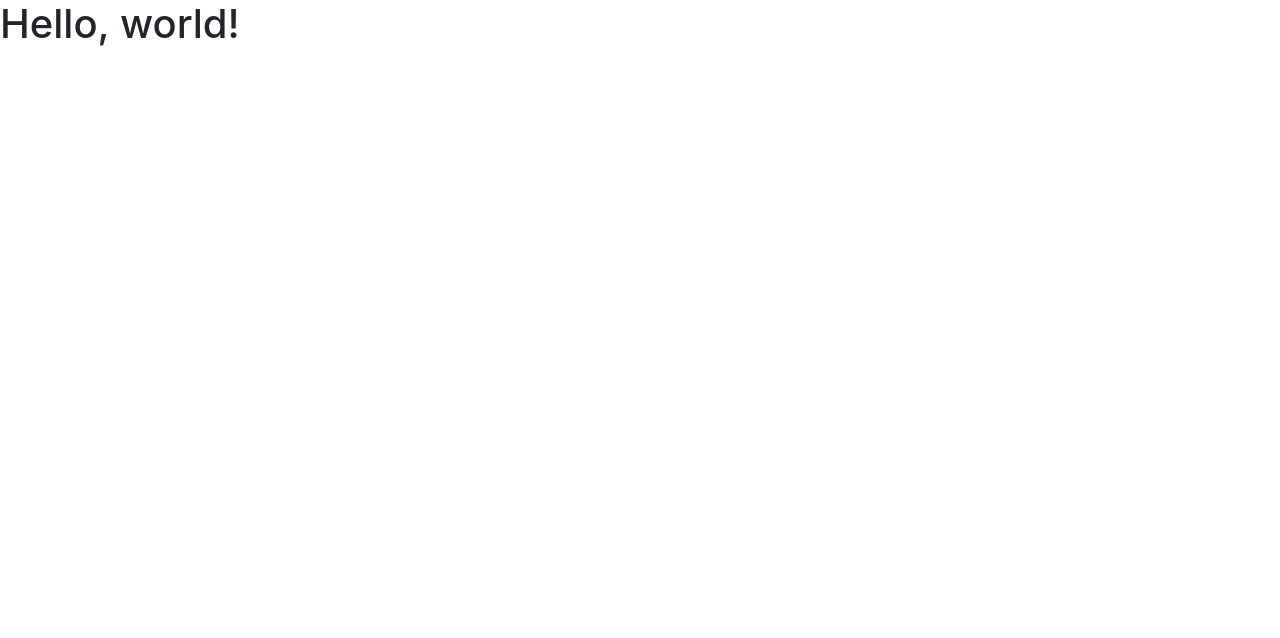
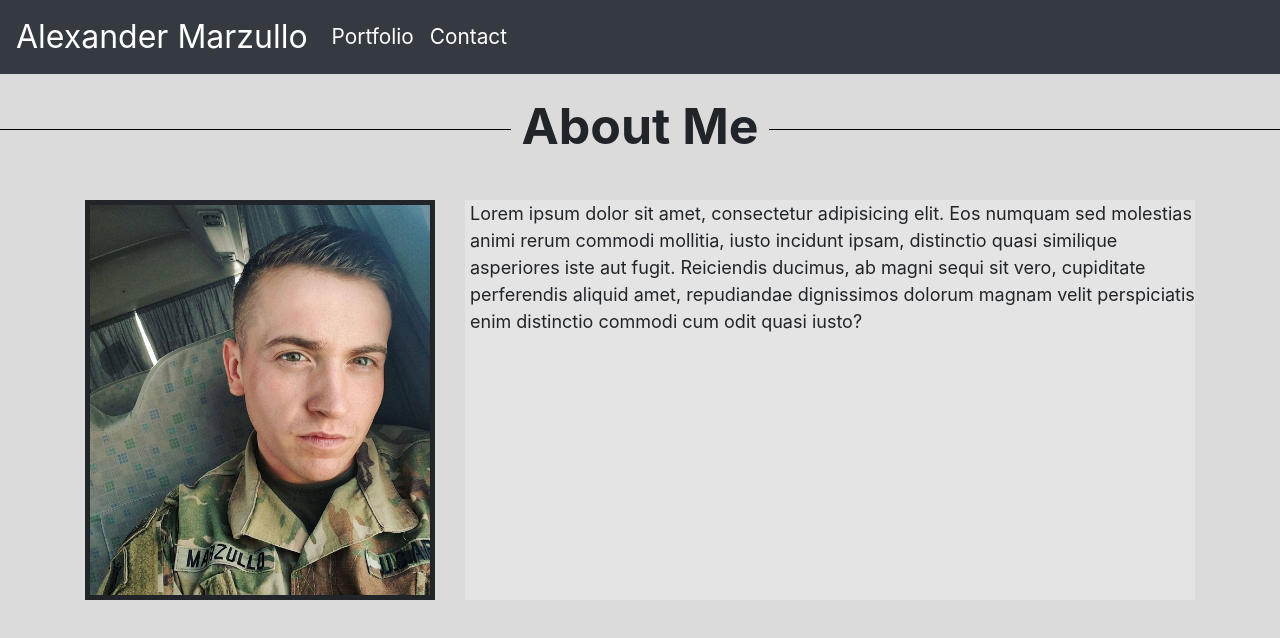
Before and after one commit to Amarz94/Big-Tuna, a plain HTML site: page index.html in a window 1280 px wide. Drawn offline with nearby package versions, Linux system fonts and the light colour scheme.

Commit message:
Added Nav, image, and bio to index

```diff
--- a/Files/style.css
+++ b/Files/style.css
@@ -0,0 +1,53 @@
+.navbar-brand {
+    font-size: 2rem;
+}
+
+.nav-link {
+    font-size: 1.3rem;
+}
+
+.navbar-dark .navbar-nav .nav-link {
+    color: white;
+}
+
+#profile {
+    object-fit: cover;
+    height: 100%;
+    width: 100%;
+    border-style: solid;
+    border-width: thick;
+    margin-top: 50px;
+    position:;
+}
+
+.biography {
+    margin-top: 50px;
+    background-color: rgba(255, 255, 255, 0.253);
+    height: 100%;
+}
+
+h1 {
+    width: 100%;
+   text-align: center;
+   border-bottom: 1px solid #000;
+   line-height: 0.1em;
+   margin: 50px 0 20px;
+   font-family: -apple-system, BlinkMacSystemFont, 'Segoe UI', Roboto, Oxygen, Ubuntu, Cantarell, 'Open Sans', 'Helvetica Neue', sans-serif;
+   font-weight: bold;
+   font-size:50px;
+}
+
+span{
+    background:rgb(219, 219, 219);
+    padding:0 10px;
+}
+
+p {
+    margin-left: 5px;
+    font-family: -apple-system, BlinkMacSystemFont, 'Segoe UI', Roboto, Oxygen, Ubuntu, Cantarell, 'Open Sans', 'Helvetica Neue', sans-serif;
+    font-size: large;
+}
+
+body {
+    background-color:rgb(219, 219, 219);
+}
--- a/index.html
+++ b/index.html
@@ -7,14 +7,51 @@
 
     <!-- Bootstrap CSS -->
     <link rel="stylesheet" href="https://cdn.jsdelivr.net/npm/bootstrap@4.5.3/dist/css/bootstrap.min.css" integrity="sha384-TX8t27EcRE3e/ihU7zmQxVncDAy5uIKz4rEkgIXeMed4M0jlfIDPvg6uqKI2xXr2" crossorigin="anonymous">
-
+    <link rel="stylesheet" href="files/style.css">
     <title>Hello, world!</title>
   </head>
+
   <body>
-    <h1>Hello, world!</h1>
 
-    <!-- Optional JavaScript; choose one of the two! -->
-
-    <!-- Option 1: jQuery and Bootstrap Bundle (includes Popper) -->
     <script src="https://code.jquery.com/jquery-3.5.1.slim.min.js" integrity="sha384-DfXdz2htPH0lsSSs5nCTpuj/zy4C+OGpamoFVy38MVBnE+IbbVYUew+OrCXaRkfj" crossorigin="anonymous"></script>
     <script src="https://cdn.jsdelivr.net/npm/bootstrap@4.5.3/dist/js/bootstrap.bundle.min.js" integrity="sha384-ho+j7jyWK8fNQe+A12Hb8AhRq26LrZ/JpcUGGOn+Y7RsweNrtN/tE3MoK7ZeZDyx" crossorigin="anonymous"></script>
+
+    <header>
+      <nav class="navbar navbar-expand-lg navbar-dark bg-dark">
+        <a class="navbar-brand" href="#">Alexander Marzullo</a>
+        <button class="navbar-toggler" type="button" data-toggle="collapse" data-target="#navbarNav" aria-controls="navbarNav" aria-expanded="false" aria-label="Toggle navigation">
+          <span class="navbar-toggler-icon"></span>
+        </button>
+        <div class="collapse navbar-collapse" id="navbarNav">
+          <ul class="navbar-nav">
+            <li class="nav-item active">
+              <a class="nav-link" href="#">Portfolio <span class="sr-only">(current)</span></a>
+            </li>
+            <li class="nav-item">
+              <a class="nav-link" href="#">Contact</a>
+            </li>
+          </ul>
+        </div>
+      </nav>
+    </header>
+
+    <h1><span>About Me</span></h1>
+
+    <aside>
+      <div class="container">
+        <div class="row">
+          <div class="col-sm-4">
+              <img id="profile" src="Files/Images/army.jpg">
+          </div>
+          <div class="col-sm-8">
+              <div class="biography">
+                <p>Lorem ipsum dolor sit amet, consectetur adipisicing elit. Eos numquam sed molestias animi rerum commodi mollitia, iusto incidunt ipsam, distinctio quasi similique asperiores iste aut fugit. Reiciendis ducimus, ab magni sequi sit vero, cupiditate perferendis aliquid amet, repudiandae dignissimos dolorum magnam velit perspiciatis enim distinctio commodi cum odit quasi iusto?</p>
+              </div>
+          </div>
+        </div>
+      </div>
+    </aside>
+
+
+</body>
+</html>
```
